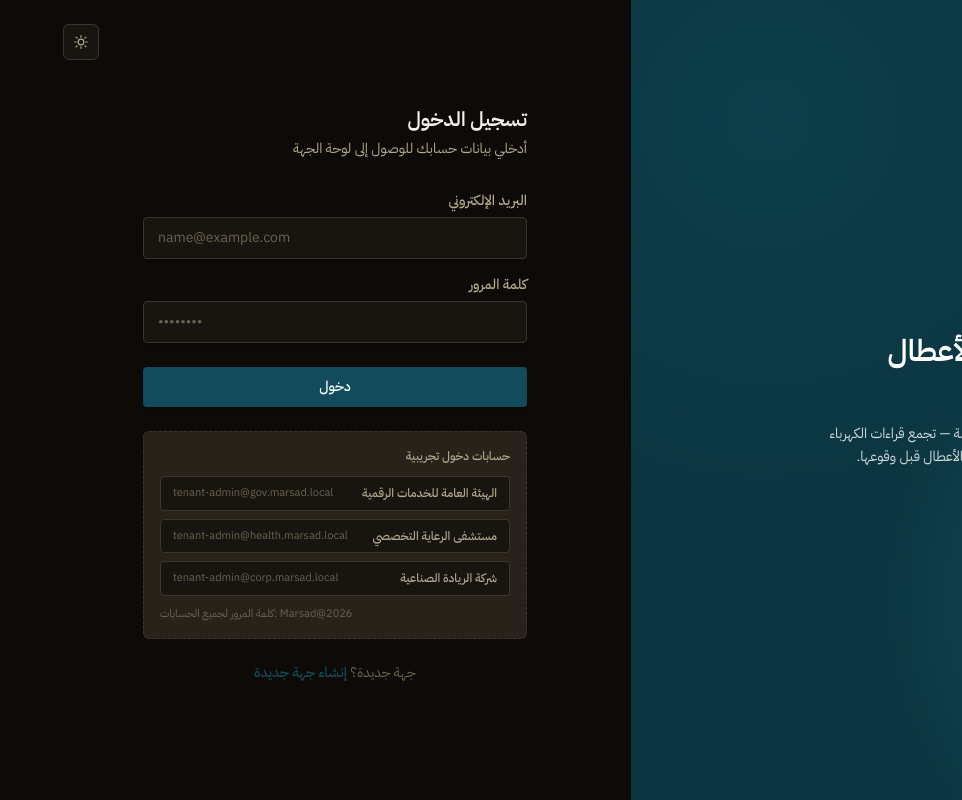
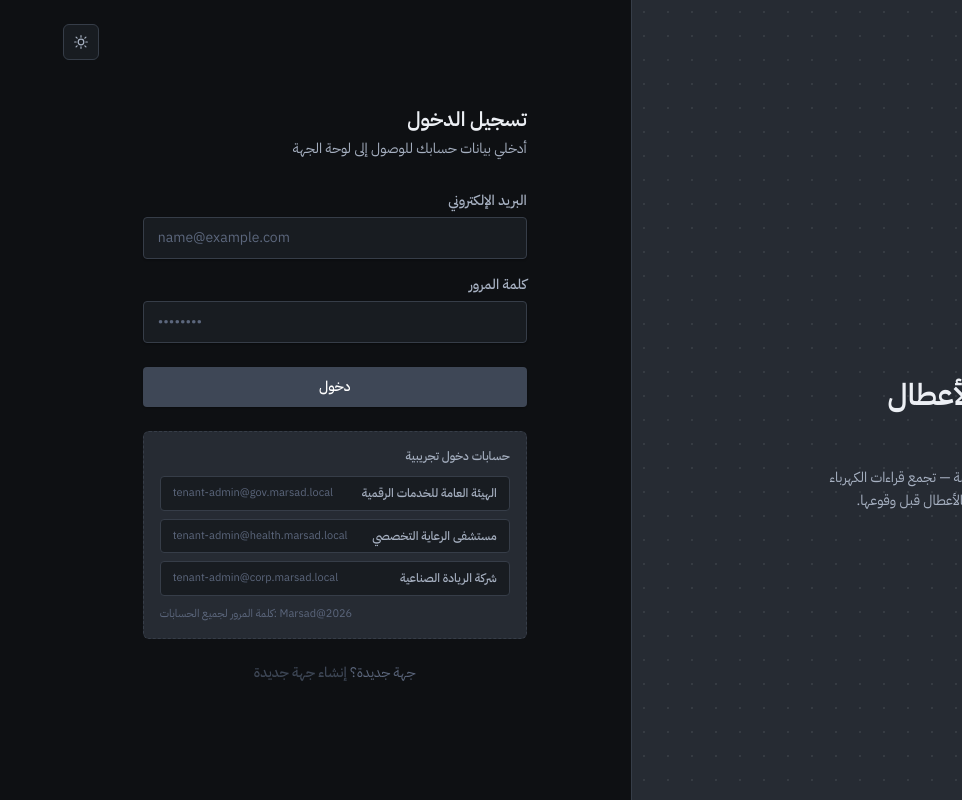
Before and after one commit to Ryam-Alotaibi/marsad-platform, a Next.js app in the folder apps/web/: page /login in a window 1280 px wide. Shown: the whole page, without its empty margins (318-1280 px from the left). Built offline with nearby package versions, Linux system fonts and the light colour scheme; no server answers.

Commit message:
Apply light silver/gray design system matching بصير reference: light sidebar, light hero cards, light login panel, gold as sole accent

```diff
--- a/apps/web/src/app/dashboard/about/page.tsx
+++ b/apps/web/src/app/dashboard/about/page.tsx
@@ -50,19 +50,13 @@ export default function AboutPage() {
       <Topbar title="عن النظام" />
       <main className="flex-1 px-6 py-8">
         <div className="mx-auto flex max-w-4xl flex-col gap-6">
-          <section
-            className="flex items-center gap-4 rounded-[var(--radius-lg)] px-6 py-6 text-white shadow-card"
-            style={{
-              background:
-                "linear-gradient(135deg, var(--brand-secondary, var(--accent-700)) 0%, var(--brand-primary, var(--accent-600)) 100%)",
-            }}
-          >
-            <div className="flex h-14 w-14 shrink-0 items-center justify-center rounded-[var(--radius-md)] bg-white/10 text-[var(--brand-gold)]">
+          <section className="flex items-center gap-4 rounded-[var(--radius-lg)] border border-border-subtle bg-raised px-6 py-6 shadow-card">
+            <div className="flex h-14 w-14 shrink-0 items-center justify-center rounded-[var(--radius-md)] bg-brand text-[var(--brand-gold)]">
               <BrandMark className="h-8 w-8" />
             </div>
             <div>
-              <h1 className="text-xl font-semibold">{t("app.name")}</h1>
-              <p className="mt-1 text-sm text-white/85">{t("app.tagline")}</p>
+              <h1 className="text-xl font-semibold text-text-primary">{t("app.name")}</h1>
+              <p className="mt-1 text-sm text-text-secondary">{t("app.tagline")}</p>
             </div>
           </section>
 
--- a/apps/web/src/app/dashboard/federated/page.tsx
+++ b/apps/web/src/app/dashboard/federated/page.tsx
@@ -75,17 +75,11 @@ export default function FederatedPage() {
         <div className="mx-auto flex max-w-3xl flex-col gap-6">
           {status && (
             <>
-              <section
-                className="flex items-center gap-4 rounded-[var(--radius-lg)] px-6 py-5 text-white shadow-card"
-                style={{
-                  background:
-                    "linear-gradient(135deg, var(--brand-secondary, var(--accent-700)) 0%, var(--brand-primary, var(--accent-600)) 100%)",
-                }}
-              >
-                <div className="flex h-11 w-11 shrink-0 items-center justify-center rounded-[var(--radius-md)] bg-white/10 text-[var(--brand-gold)]">
+              <section className="flex items-center gap-4 rounded-[var(--radius-lg)] border border-border-subtle bg-raised px-6 py-5 shadow-card">
+                <div className="flex h-11 w-11 shrink-0 items-center justify-center rounded-[var(--radius-md)] bg-brand text-[var(--brand-gold)]">
                   <NetworkIcon className="h-5 w-5" />
                 </div>
-                <p className="text-sm leading-relaxed text-white/85">
+                <p className="text-sm leading-relaxed text-text-secondary">
                   كل جهة تدرّب نموذجها المحلي على بياناتها فقط، ولا تُرسَل أي بيانات خام بين
                   الجهات — فقط أوزان النموذج تُجمَّع عبر خوارزمية Federated Averaging لإنتاج
                   نموذج عام أدق، يُوزَّع رجوعًا لكل الجهات المشاركة.
--- a/apps/web/src/app/dashboard/future/page.tsx
+++ b/apps/web/src/app/dashboard/future/page.tsx
@@ -101,17 +101,11 @@ export default function FuturePage() {
       <Topbar title="مرصاد المستقبل" />
       <main className="flex-1 px-6 py-8">
         <div className="mx-auto flex max-w-3xl flex-col gap-6">
-          <section
-            className="flex items-center gap-4 rounded-[var(--radius-lg)] px-6 py-5 text-white shadow-card"
-            style={{
-              background:
-                "linear-gradient(135deg, var(--brand-secondary, var(--accent-700)) 0%, var(--brand-primary, var(--accent-600)) 100%)",
-            }}
-          >
-            <div className="flex h-11 w-11 shrink-0 items-center justify-center rounded-[var(--radius-md)] bg-white/10 text-[var(--brand-gold)]">
+          <section className="flex items-center gap-4 rounded-[var(--radius-lg)] border border-border-subtle bg-raised px-6 py-5 shadow-card">
+            <div className="flex h-11 w-11 shrink-0 items-center justify-center rounded-[var(--radius-md)] bg-brand text-[var(--brand-gold)]">
               <RadarIcon className="h-5 w-5" />
             </div>
-            <p className="text-sm leading-relaxed text-white/85">
+            <p className="text-sm leading-relaxed text-text-secondary">
               محرك محاكاة يُشغّل نفس نموذج التنبؤ الحقيقي (المُدرَّب عبر مرصاد الاتحادي إن
               توفّر) على مدخلات افتراضية، ليكتشف مخاطر مركّبة لم تحدث بعد قبل وقوعها فعليًا.
             </p>
--- a/apps/web/src/app/dashboard/page.tsx
+++ b/apps/web/src/app/dashboard/page.tsx
@@ -5,6 +5,7 @@ import Link from "next/link";
 import { fetchOverview, type OverviewResponse } from "@/lib/api";
 import { useSession } from "@/lib/session-context";
 import { Topbar } from "@/components/topbar";
+import { BrandMark } from "@/components/brand-mark";
 import { StatCard } from "@/components/stat-card";
 import { ActivityIcon, PulseIcon, CloudIcon, ThermometerIcon } from "@/components/stat-icons";
 import { BoltIcon, ShieldIcon, MapIcon, ChatIcon } from "@/components/nav-icons";
@@ -43,15 +44,14 @@ export default function DashboardHomePage() {
       <Topbar title="الرئيسية" />
       <main className="flex-1 px-6 py-8">
         <div className="mx-auto flex max-w-5xl flex-col gap-6">
-          <section
-            className="rounded-[var(--radius-lg)] px-6 py-5 text-white shadow-card"
-            style={{
-              background:
-                "linear-gradient(135deg, var(--brand-secondary, var(--accent-700)) 0%, var(--brand-primary, var(--accent-600)) 100%)",
-            }}
-          >
-            <p className="text-xs font-medium text-white/60">{t("app.name")} · {t("app.tagline")}</p>
-            <h1 className="mt-1 text-xl font-semibold">{tenant.nameAr}</h1>
+          <section className="flex items-center gap-4 rounded-[var(--radius-lg)] border border-border-subtle bg-raised px-6 py-5 shadow-card">
+            <div className="flex h-11 w-11 shrink-0 items-center justify-center rounded-[var(--radius-md)] bg-brand text-[var(--brand-gold)]">
+              <BrandMark className="h-5 w-5" />
+            </div>
+            <div>
+              <p className="text-xs font-medium text-text-tertiary">{t("app.name")} · {t("app.tagline")}</p>
+              <h1 className="mt-1 text-xl font-semibold text-text-primary">{tenant.nameAr}</h1>
+            </div>
           </section>
 
           {overview && (
--- a/apps/web/src/app/globals.css
+++ b/apps/web/src/app/globals.css
@@ -4,33 +4,33 @@
 
 /*
   نظام تصميم مرصاد — Design tokens (مراجعة v2: هوية رسمية حكومية)
-  كحلي/تيل داكن أساسي + لمسة ذهبية للتمييز، على محايدات دافئة (لا رمادي
-  أزرق البرمجيات التقنية العام) — بديل مقصود عن الأزرق الأحادي السابق.
-  ليست ألوان Bootstrap/Tailwind الافتراضية، وليست نسخة عن هوية أي جهة
-  حكومية فعلية. تُدرَج كمتغيرات CSS بحيث تقدر كل جهة (Tenant) تجاوزها
-  بـ primaryColor/secondaryColor الخاصة بها.
+  فضي/رمادي محايد أساسي + لمسة ذهبية للتمييز فقط — هوية بصيرية خفيفة
+  رسمية، لا أزرق ولا كحلي غامق. ليست ألوان Bootstrap/Tailwind الافتراضية.
+  تُدرَج كمتغيرات CSS بحيث تقدر كل جهة (Tenant) تجاوزها بـ
+  primaryColor/secondaryColor الخاصة بها.
 */
 :root {
-  /* Neutral scale — warm stone, not cool tech-blue-gray */
+  /* Neutral scale — cool silver/gray, matches the reference palette exactly */
   --ink-0: #ffffff;
-  --ink-25: #faf9f6;
-  --ink-50: #f3f1ea;
-  --ink-100: #e7e3d7;
-  --ink-200: #d3ccb9;
-  --ink-300: #b3a98e;
-  --ink-400: #8c8267;
-  --ink-500: #6b6350;
-  --ink-600: #52493a;
-  --ink-700: #3c352a;
-  --ink-800: #28221b;
-  --ink-900: #18140f;
-  --ink-950: #0d0a07;
+  --ink-25: #f7f8fa;
+  --ink-50: #eceff4;
+  --ink-100: #dde3ec;
+  --ink-200: #c7cfdc;
+  --ink-300: #a7b1c2;
+  --ink-400: #8792a6;
+  --ink-500: #5c677d;
+  --ink-600: #47505f;
+  --ink-700: #363d48;
+  --ink-800: #262b33;
+  --ink-900: #181c21;
+  --ink-950: #0e1013;
 
-  /* Accent — deep navy-teal, formal/institutional rather than SaaS-bright */
-  --accent-400: #3e8fa0;
-  --accent-500: #1c6b7f;
-  --accent-600: #124c5c;
-  --accent-700: #0b3641;
+  /* Accent — same silver ramp, darkest stops used as the solid brand accent
+     (buttons, active states, icon chips) rather than a colored hue. */
+  --accent-400: #98a2b3;
+  --accent-500: #6b7280;
+  --accent-600: #3e4756;
+  --accent-700: #2b323d;
 
   /* Gold — used sparingly: highlights, badges, active-state emphasis only */
   --gold-400: #dfc066;
--- a/apps/web/src/app/login/page.tsx
+++ b/apps/web/src/app/login/page.tsx
@@ -39,27 +39,31 @@ export default function LoginPage() {
 
   return (
     <div className="flex flex-1 bg-canvas">
-      <div className="relative hidden flex-1 flex-col justify-between overflow-hidden bg-[var(--brand-secondary,var(--ink-950))] p-12 text-white lg:flex">
+      <div className="relative hidden flex-1 flex-col justify-between overflow-hidden border-e border-border-subtle bg-sunken p-12 lg:flex">
         <div
           aria-hidden
-          className="pointer-events-none absolute inset-0 opacity-40"
+          className="pointer-events-none absolute inset-0"
           style={{
             backgroundImage:
-              "radial-gradient(circle at 20% 15%, var(--brand-primary, var(--accent-500)) 0%, transparent 45%), radial-gradient(circle at 85% 75%, var(--accent-400) 0%, transparent 40%)",
+              "radial-gradient(color-mix(in srgb, var(--text-primary) 8%, transparent) 1px, transparent 1px)",
+            backgroundSize: "24px 24px",
           }}
         />
-        <div className="relative flex items-center gap-3 text-white">
-          <BrandMark className="h-9 w-9" />
-          <span className="text-lg font-semibold tracking-tight">{t("app.name")}</span>
+        <div className="relative flex items-center gap-3">
+          <BrandMark className="h-9 w-9 text-brand" />
+          <span className="text-lg font-semibold tracking-tight text-text-primary">{t("app.name")}</span>
         </div>
         <div className="relative max-w-md">
-          <h1 className="text-3xl font-semibold leading-tight text-white">{t("app.tagline")}</h1>
-          <p className="mt-4 text-sm leading-relaxed text-white/80">
+          <div className="mb-6 flex h-16 w-16 items-center justify-center rounded-[var(--radius-lg)] bg-brand text-[var(--brand-gold)] shadow-card">
+            <BrandMark className="h-9 w-9" />
+          </div>
+          <h1 className="text-3xl font-semibold leading-tight text-text-primary">{t("app.tagline")}</h1>
+          <p className="mt-4 text-sm leading-relaxed text-text-secondary">
             منصة عامة قابلة للإعداد لأي جهة — حكومية، صحية، أو خاصة — تجمع قراءات الكهرباء
             والاتصالات والطقس وأجهزة الاستشعار في مكان واحد للتنبؤ بالأعطال قبل وقوعها.
           </p>
         </div>
-        <div className="relative flex flex-col gap-1 text-xs text-white/60">
+        <div className="relative flex flex-col gap-1 text-xs text-text-tertiary">
           <span>إصدار تجريبي — المرحلة الأولى</span>
           <span>الفكرة والتنفيذ: ريام · إشراف: م. عبدالرحمن المعارك</span>
         </div>
--- a/apps/web/src/app/setup/page.tsx
+++ b/apps/web/src/app/setup/page.tsx
@@ -14,8 +14,8 @@ const DEFAULT_STATE: FormState = {
   nameAr: "",
   name: "",
   type: "GOVERNMENT",
-  primaryColor: "#124C5C",
-  secondaryColor: "#0B2430",
+  primaryColor: "#3E4756",
+  secondaryColor: "#2B323D",
   regionName: "",
   siteName: "",
   adminFullName: "",
```
Also changed, not shown: apps/web/src/components/sidebar.tsx (+6 -6 lines), 1 other file (tests, documents, lock files or other folders).
